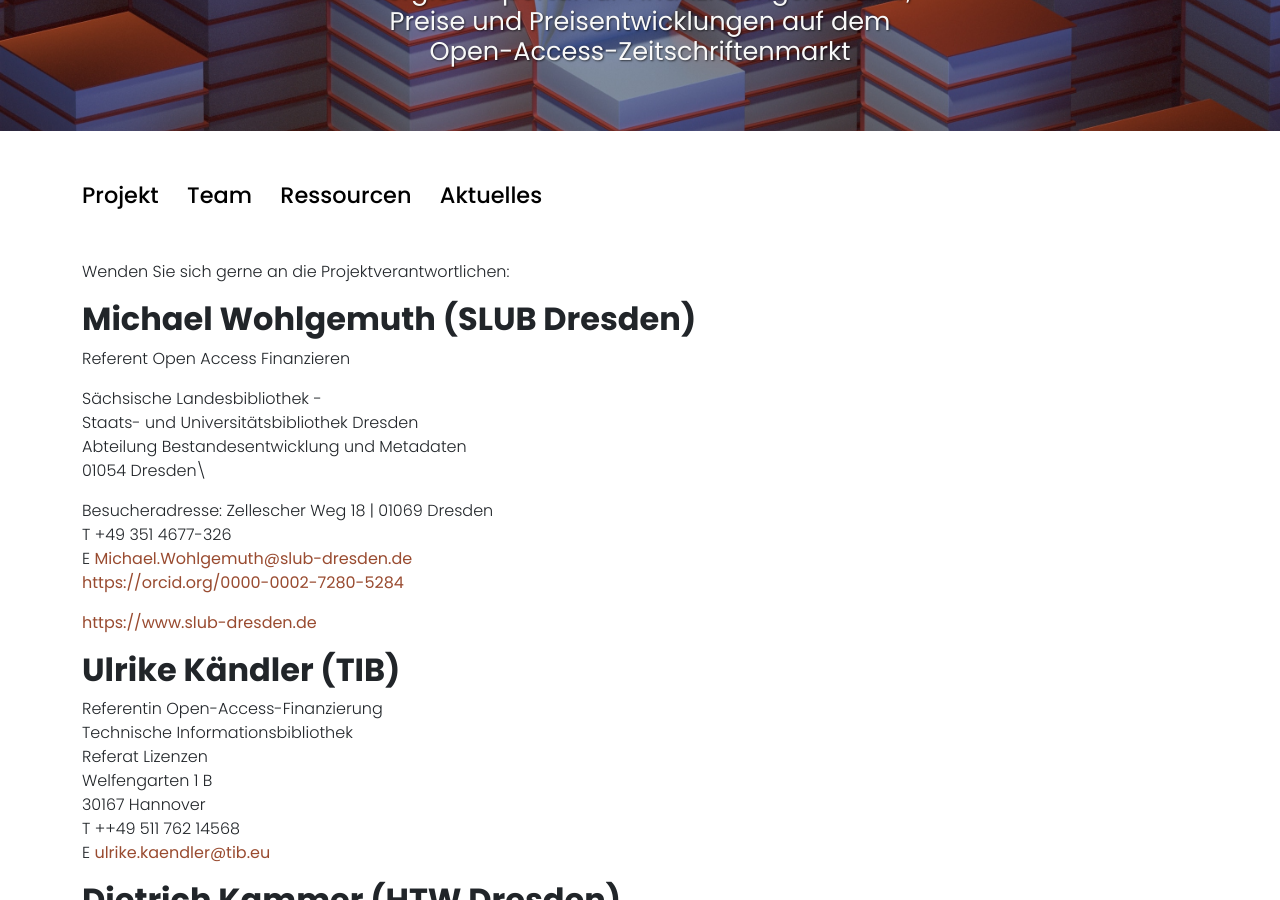
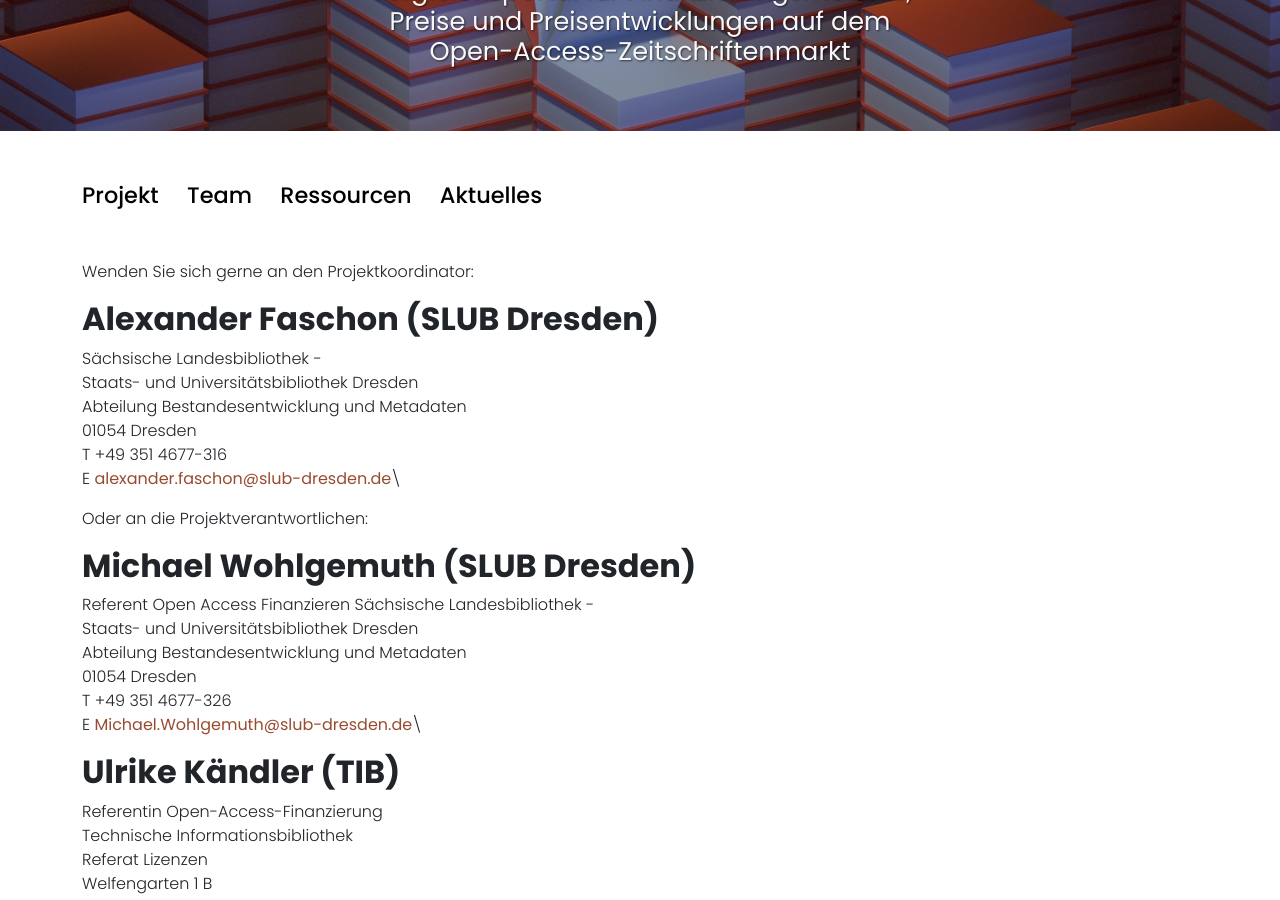
Before and after one commit to panter-project/panter-project.github.io, a Jekyll site: the page built from contact.markdown, in a window 1280 px wide and 900 px high, scrolled down 278 px. Built offline with Jekyll 4.4.1, drawn with Linux system fonts in a browser that asks for light colours.

Commit message:
Update contact.markdown

```diff
--- a/contact.markdown
+++ b/contact.markdown
@@ -3,23 +3,28 @@
 title: Kontakt
 permalink: /contact/
 ---
-Wenden Sie sich gerne an die Projektverantwortlichen:
+Wenden Sie sich gerne an den Projektkoordinator:
 
-## Michael Wohlgemuth (SLUB Dresden)
-
-Referent Open Access Finanzieren
+## Alexander Faschon (SLUB Dresden)
 
 Sächsische Landesbibliothek -\
 Staats- und Universitätsbibliothek Dresden\
 Abteilung Bestandesentwicklung und Metadaten\
 01054 Dresden\
+T +49 351 4677-316\
+E <alexander.faschon@slub-dresden.de>\
 
-Besucheradresse: Zellescher Weg 18 | 01069 Dresden\
+Oder an die Projektverantwortlichen:
+
+## Michael Wohlgemuth (SLUB Dresden)
+
+Referent Open Access Finanzieren
+Sächsische Landesbibliothek -\
+Staats- und Universitätsbibliothek Dresden\
+Abteilung Bestandesentwicklung und Metadaten\
+01054 Dresden\
 T +49 351 4677-326\
 E <Michael.Wohlgemuth@slub-dresden.de>\
-<https://orcid.org/0000-0002-7280-5284>
-
-<https://www.slub-dresden.de>
 
 ## Ulrike Kändler (TIB)
 
```
